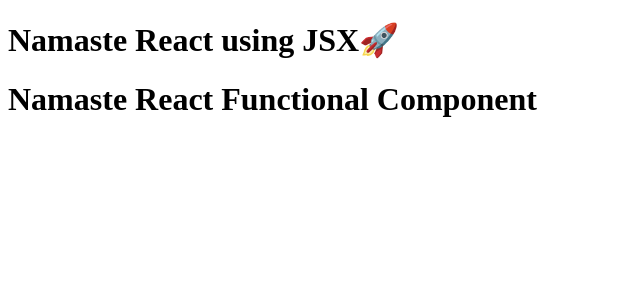
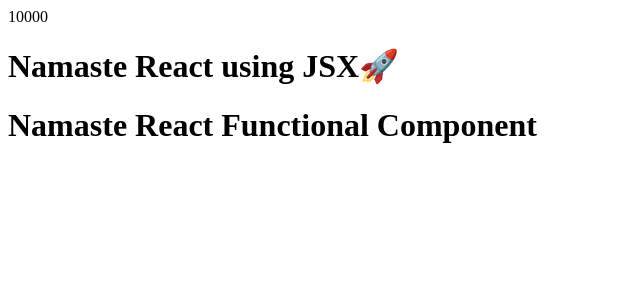
Before and after one commit to MeghanaSiddi1/ReactProject, a React (Vite) app: page / in a window 1280 px wide. Shown: the top 300 px of the page, without its empty margins (0-640 px from the left). Built offline with nearby package versions, Linux system fonts and the light colour scheme.

Commit message:
Episode 03-7th - js logic using paranthesis inside fn component

```diff
--- a/App.js
+++ b/App.js
@@ -7,18 +7,22 @@
 
 // Functional components cxan also be written in normal JS function syntax, not necessarily to be arrow functions
 
-const Tile = function () {
-  return (
-    <h1 id="title" tabIndex="5" className="title">
-      Namaste React using JSX🚀
-    </h1>
-  );
-};
+const Tile = () => (
+  <h1 id="title" tabIndex="5" className="title">
+    Namaste React using JSX🚀
+  </h1>
+);
 
 // Component Composition -> composing 2 components into one another (or) calling one component into another Component
 
+const number = 10000;
+
 const HeadingComponent = () => (
   <div id="container">
+    {
+      number
+    /* {} Here we can write any piece of JS logic */
+    }
     <Tile />
     <h1 className="heading">Namaste React Functional Component</h1>
   </div>
```
